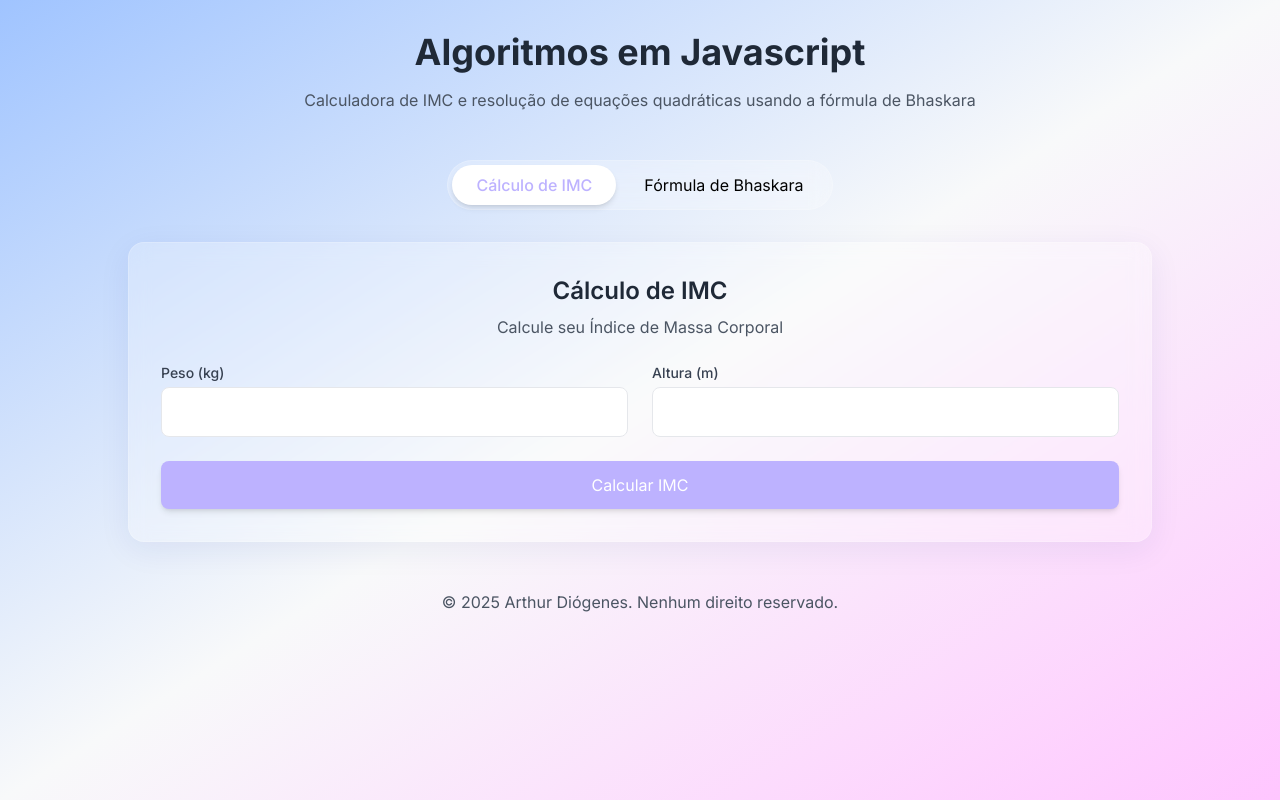
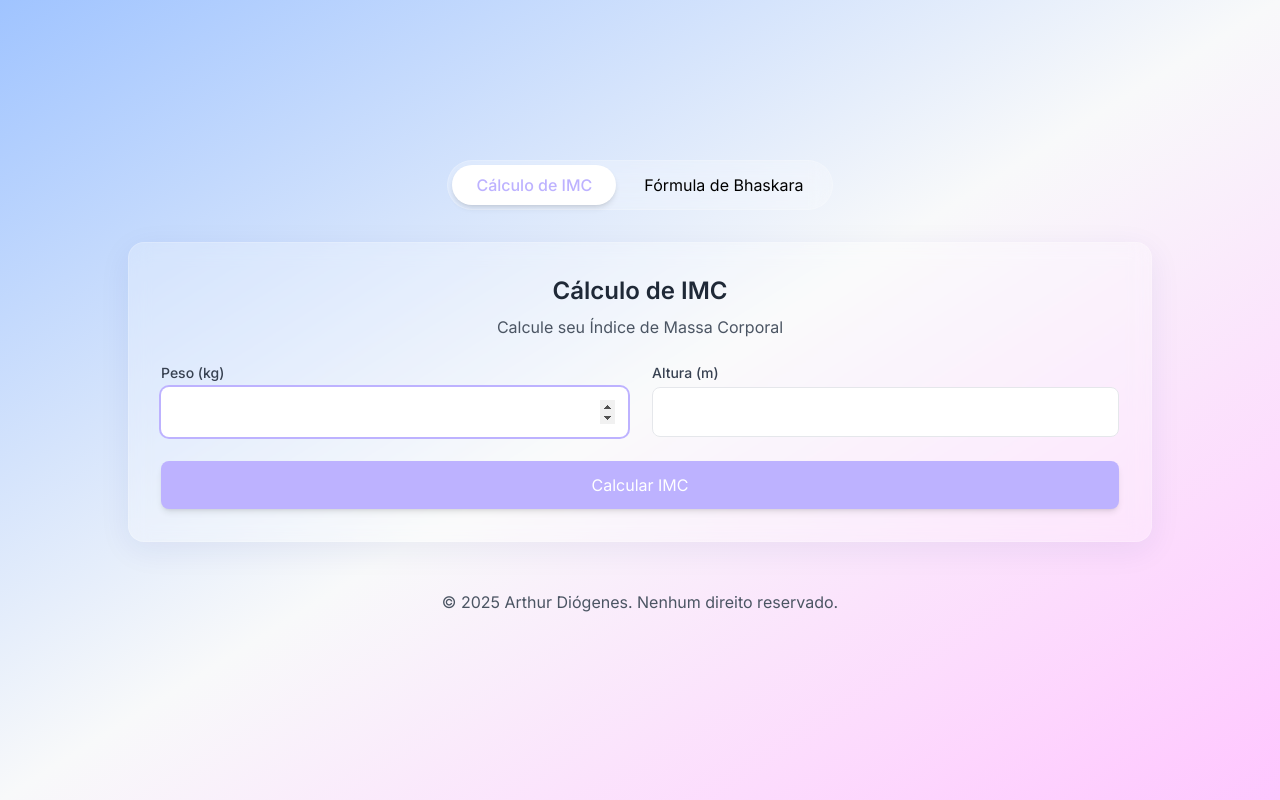
Before and after one commit to ArthurDiogenes/Calculadora-de-IMC-e-Bhaskara, a plain HTML site: page index.html in a window 1280 px wide. Drawn offline with nearby package versions, Linux system fonts and the light colour scheme.

Commit message:
remove header

```diff
--- a/index.html
+++ b/index.html
@@ -69,17 +69,8 @@
     class="bg-gradient-to-br from-pastel-blue via-pastel-background to-pastel-pink min-h-screen p-8 font-sans"
   >
     <div class="max-w-5xl mx-auto">
-      <header class="text-center mb-12">
-        <h1 class="text-4xl font-bold text-gray-800 mb-4">
-          Algoritmos em Javascript
-        </h1>
-        <p class="text-gray-600 max-w-2xl mx-auto">
-          Calculadora de IMC e resolução de equações quadráticas usando a
-          fórmula de Bhaskara
-        </p>
-      </header>
 
-      <div class="flex justify-center mb-8">
+      <div class="flex justify-center mb-8 mt-32">
         <div class="glass rounded-full p-1 flex space-x-1">
           <button
             id="tab-imc"
@@ -115,7 +106,7 @@
                   class="block text-sm font-medium text-gray-700 mb-1"
                   >Peso (kg)</label
                 >
-                <input type="number" id="peso" class="input-field" required />
+                <input type="number" id="peso" class="input-field" autoFocus required />
               </div>
               <div>
                 <label
@@ -205,7 +196,7 @@
                   class="block text-sm font-medium text-gray-700 mb-1"
                   >Valor de a</label
                 >
-                <input type="number" id="a" class="input-field" required />
+                <input type="number" id="a" class="input-field" autoFocus required />
               </div>
               <div>
                 <label
@@ -249,14 +240,14 @@
                   <p class="font-medium text-gray-700">x₁:</p>
                   <p
                     id="x1-valor"
-                    class="text-xl font-bold text-pastel-blue"
+                    class="text-xl font-bold text-pastel-pink"
                   ></p>
                 </div>
                 <div class="p-4 rounded-lg bg-white">
                   <p class="font-medium text-gray-700">x₂:</p>
                   <p
                     id="x2-valor"
-                    class="text-xl font-bold text-pastel-pink"
+                    class="text-xl font-bold text-pastel-blue"
                   ></p>
                 </div>
               </div>
```
